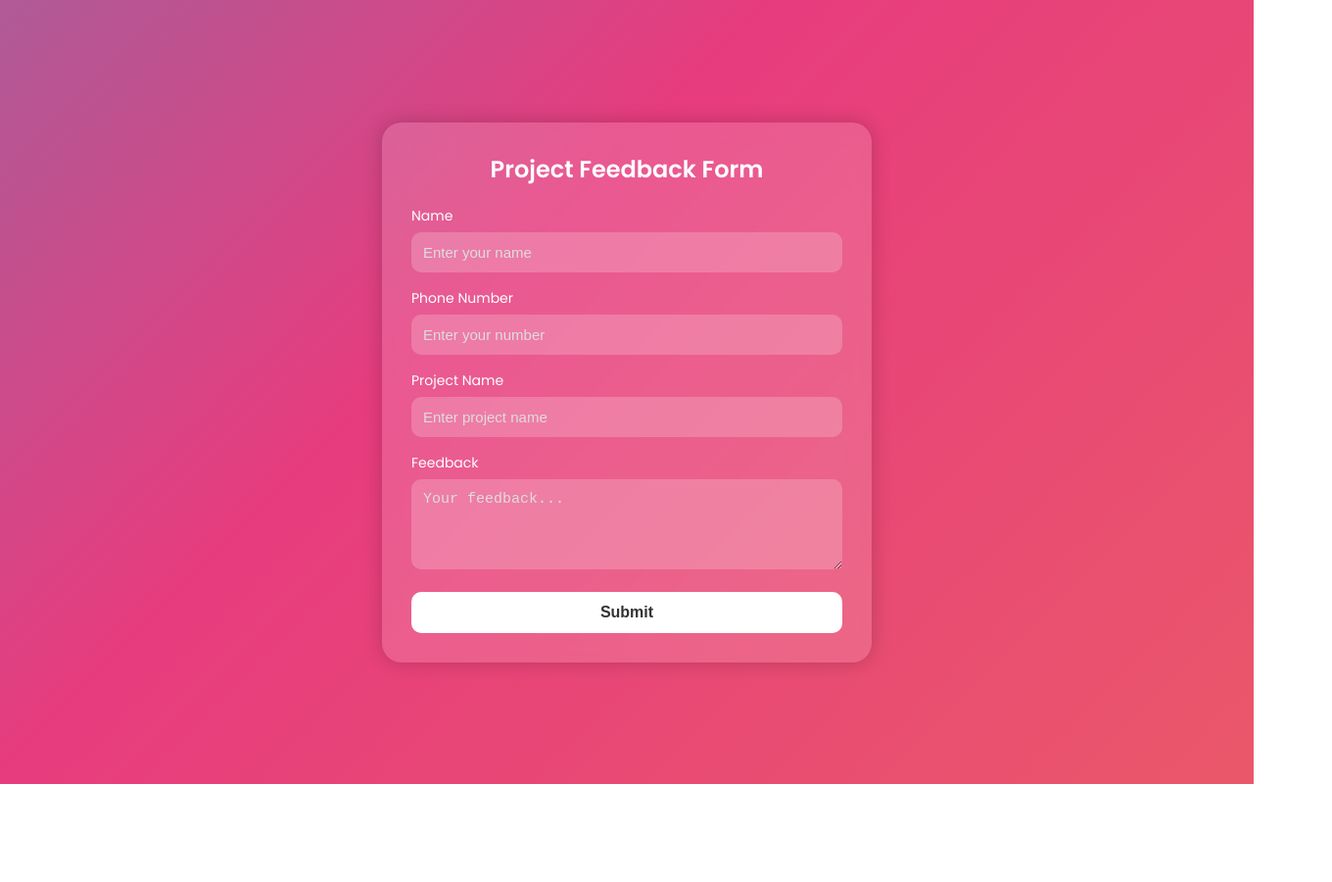
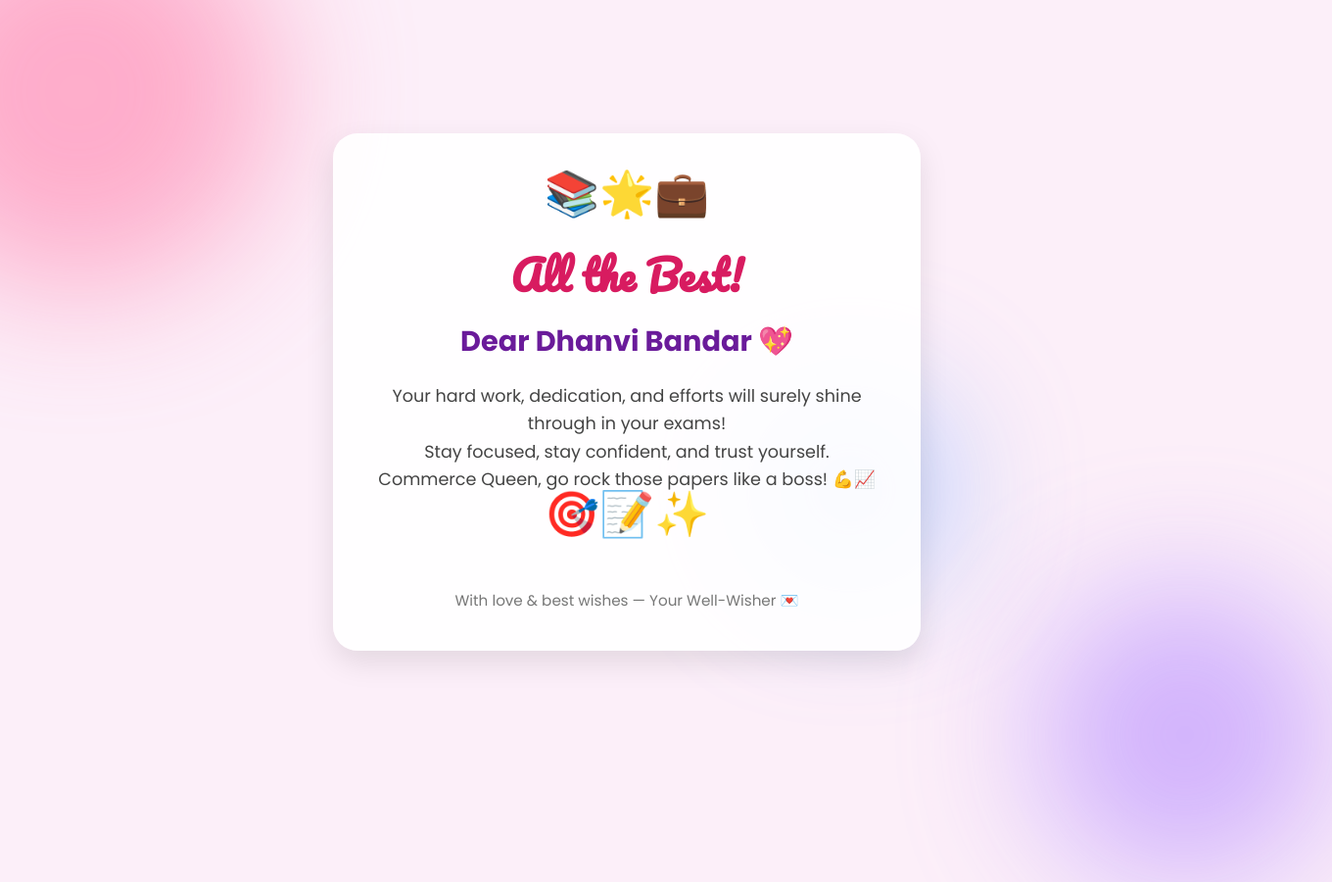
Before and after one commit to Sayyam10/exam1, a plain HTML site: page index.html in a window 1280 px wide. Shown: the whole page at 98% size, 1360 px wide, since content can reach past the window. Before the commit the page ends 800 px from the top, so only its background shows below. Drawn offline with Linux system fonts and the light colour scheme.

Commit message:
Update index.html

```diff
--- a/index.html
+++ b/index.html
@@ -3,127 +3,146 @@
 <head>
   <meta charset="UTF-8" />
   <meta name="viewport" content="width=device-width, initial-scale=1.0"/>
-  <title>Daily Update Form</title>
-  <link href="https://fonts.googleapis.com/css2?family=Poppins:wght@400;600&display=swap" rel="stylesheet">
+  <title>All the Best Dhanvi! 💖</title>
+  <link href="https://fonts.googleapis.com/css2?family=Pacifico&family=Poppins:wght@400;700&display=swap" rel="stylesheet"/>
   <style>
-    * { box-sizing: border-box; margin: 0; padding: 0; }
+    * {
+      margin: 0;
+      padding: 0;
+      box-sizing: border-box;
+    }
+
     body {
       font-family: 'Poppins', sans-serif;
-      background: linear-gradient(-45deg, #ee7752, #e73c7e, #23a6d5, #23d5ab);
-      background-size: 400% 400%;
-      animation: gradient 15s ease infinite;
+      background: #fceff9;
+      overflow: hidden;
       min-height: 100vh;
       display: flex;
+      justify-content: center;
       align-items: center;
-      justify-content: center;
+      text-align: center;
+      position: relative;
       padding: 20px;
     }
 
-    @keyframes gradient {
-      0% { background-position: 0% 50%; }
-      50% { background-position: 100% 50%; }
-      100% { background-position: 0% 50%; }
+    .blob {
+      position: absolute;
+      border-radius: 50%;
+      opacity: 0.6;
+      filter: blur(70px);
+      animation: float 18s infinite ease-in-out alternate;
+    }
+
+    .blob1 {
+      width: 400px;
+      height: 400px;
+      background: #ff80ab;
+      top: -100px;
+      left: -120px;
+      animation-delay: 0s;
+    }
+
+    .blob2 {
+      width: 300px;
+      height: 300px;
+      background: #b388ff;
+      bottom: -100px;
+      right: -80px;
+      animation-delay: 6s;
+    }
+
+    .blob3 {
+      width: 200px;
+      height: 200px;
+      background: #82b1ff;
+      top: 50%;
+      left: 60%;
+      transform: translate(-50%, -50%);
+      animation-delay: 3s;
+    }
+
+    @keyframes float {
+      0% { transform: translateY(0) scale(1); }
+      100% { transform: translateY(-40px) scale(1.05); }
     }
 
     .container {
-      max-width: 500px;
-      width: 100%;
-      background: rgba(255, 255, 255, 0.15);
-      -webkit-backdrop-filter: blur(10px);
-      backdrop-filter: blur(10px);
-      padding: 30px;
-      border-radius: 20px;
-      box-shadow: 0 0 20px rgba(0,0,0,0.2);
-      color: #fff;
+      position: relative;
+      z-index: 2;
+      background: rgba(255, 255, 255, 0.9);
+      padding: 40px 25px;
+      border-radius: 25px;
+      max-width: 600px;
+      box-shadow: 0 12px 30px rgba(0, 0, 0, 0.1);
+      animation: fadeIn 1.5s ease;
     }
 
-    h2 { text-align: center; margin-bottom: 20px; font-weight: 600; }
-    label { font-size: 14px; margin-bottom: 6px; display: block; }
-    input, textarea {
-      width: 100%;
-      padding: 12px;
-      border-radius: 10px;
-      border: none;
-      margin-bottom: 16px;
-      font-size: 15px;
-      background-color: rgba(255, 255, 255, 0.2);
-      color: white;
+    h1 {
+      font-size: 2.6em;
+      color: #d81b60;
+      font-family: 'Pacifico', cursive;
+      margin-bottom: 10px;
     }
 
-    input::placeholder, textarea::placeholder { color: #ddd; }
-    button {
-      background: #fff;
-      color: #333;
-      border: none;
-      padding: 12px;
-      border-radius: 10px;
-      font-weight: bold;
-      cursor: pointer;
-      width: 100%;
-      font-size: 16px;
-      transition: 0.3s;
+    h2 {
+      font-size: 1.8em;
+      color: #6a1b9a;
+      margin-bottom: 20px;
     }
 
-    button:hover { background: #eee; }
-    .thank-you { display: none; text-align: center; }
-    .thank-you h1 { font-size: 26px; margin-bottom: 10px; }
-    .thank-you p { font-size: 16px; }
+    .emoji {
+      font-size: 45px;
+      animation: bounce 2s infinite;
+    }
+
+    p {
+      font-size: 1.1em;
+      color: #444;
+      margin-top: 15px;
+      line-height: 1.6;
+    }
+
+    .footer {
+      margin-top: 30px;
+      font-size: 0.95em;
+      color: #777;
+    }
+
+    @keyframes fadeIn {
+      from { opacity: 0; transform: translateY(30px); }
+      to { opacity: 1; transform: translateY(0); }
+    }
+
+    @keyframes bounce {
+      0%, 100% { transform: translateY(0); }
+      50% { transform: translateY(-12px); }
+    }
+
+    @media (max-width: 600px) {
+      h1 { font-size: 2.2em; }
+      h2 { font-size: 1.4em; }
+      .emoji { font-size: 35px; }
+    }
   </style>
 </head>
 <body>
+  <!-- Animated Background -->
+  <div class="blob blob1"></div>
+  <div class="blob blob2"></div>
+  <div class="blob blob3"></div>
 
-  <div class="container" id="form-container">
-    <h2>Project Feedback Form</h2>
-    <form id="feedback-form">
-      <label for="name">Name</label>
-      <input type="text" name="name" id="name" placeholder="Enter your name" required>
-
-      <label for="number">Phone Number</label>
-      <input type="tel" name="number" id="number" placeholder="Enter your number" required>
-
-      <label for="project">Project Name</label>
-      <input type="text" name="project" id="project" placeholder="Enter project name" required>
-
-      <label for="feedback">Feedback</label>
-      <textarea name="feedback" id="feedback" placeholder="Your feedback..." rows="4" required></textarea>
-
-      <button type="submit">Submit</button>
-    </form>
+  <!-- Main Card -->
+  <div class="container">
+    <div class="emoji">📚🌟💼</div>
+    <h1>All the Best!</h1>
+    <h2>Dear Dhanvi Bandar 💖</h2>
+    <p>
+      Your hard work, dedication, and efforts will surely shine through in your exams!<br/>
+      Stay focused, stay confident, and trust yourself.<br/>
+      Commerce Queen, go rock those papers like a boss! 💪📈
+    </p>
+    <div class="emoji">🎯📝✨</div>
+    <div class="footer">With love & best wishes — Your Well-Wisher 💌</div>
   </div>
-
-  <div class="container thank-you" id="thank-you-container">
-    <h1>🎉 Thank You!</h1>
-    <p>Your response has been submitted successfully.</p>
-  </div>
-
-  <script>
-    document.getElementById("feedback-form").addEventListener("submit", async (e) => {
-      e.preventDefault();
-
-      const formData = new FormData(e.target);
-      const formContainer = document.getElementById("form-container");
-      const thankYouContainer = document.getElementById("thank-you-container");
-
-      try {
-        let response = await fetch("https://script.google.com/macros/s/AKfycbwiZCWLDtaMrsWccqzrqWzr-7rHHyj1wA451eIRA6q4/dev", {
-          method: "POST",
-          body: formData,
-        });
-
-        let result = await response.text();
-        if (result.toLowerCase().includes("success")) {
-          e.target.reset();
-          formContainer.style.display = "none";
-          thankYouContainer.style.display = "block";
-        } else {
-          alert("Submission failed. Please try again.");
-        }
-      } catch (error) {
-        alert("Something went wrong. Check console for details.");
-        console.error("Error:", error);
-      }
-    });
-  </script>
-
 </body>
 </html>
```
